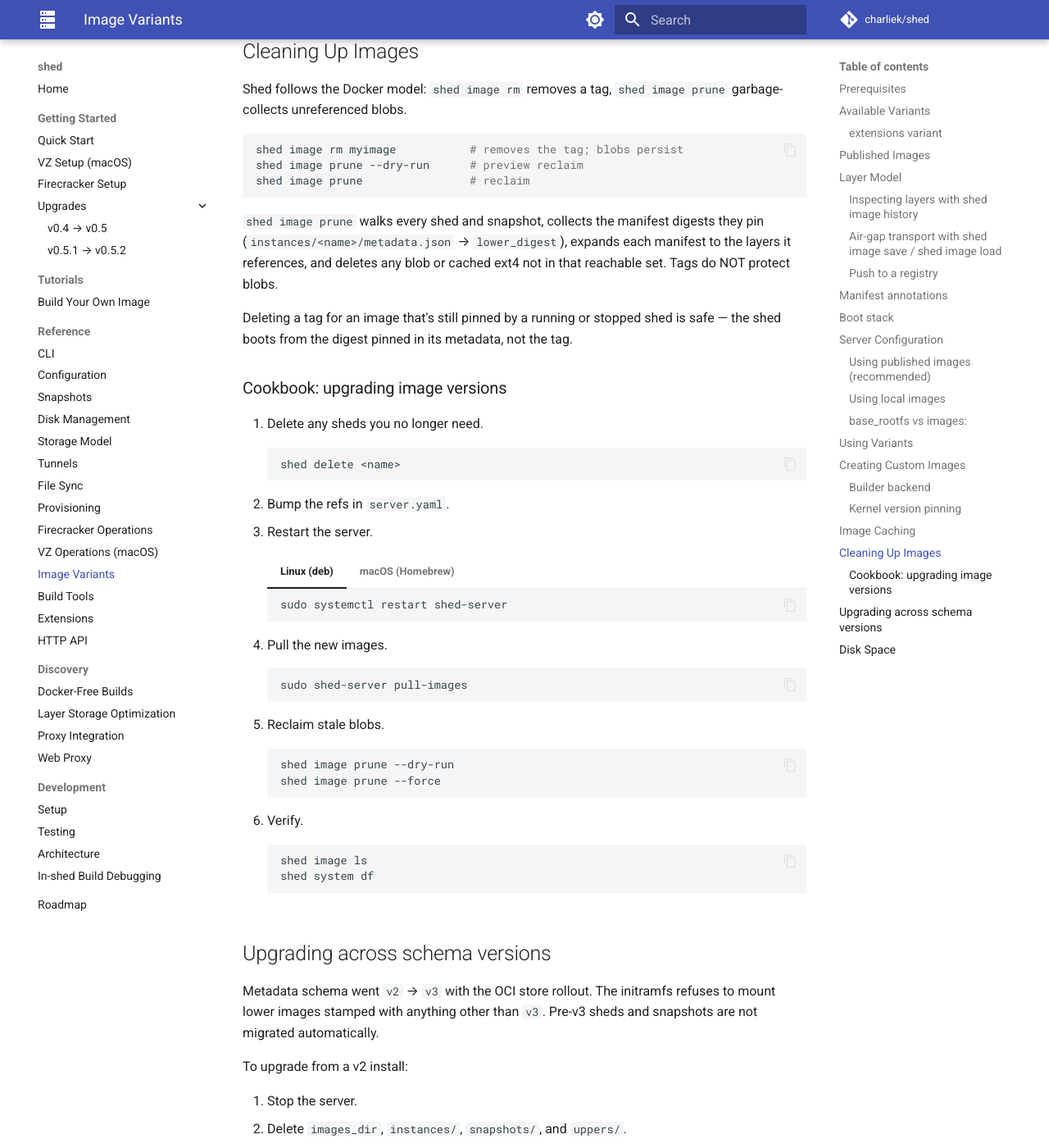
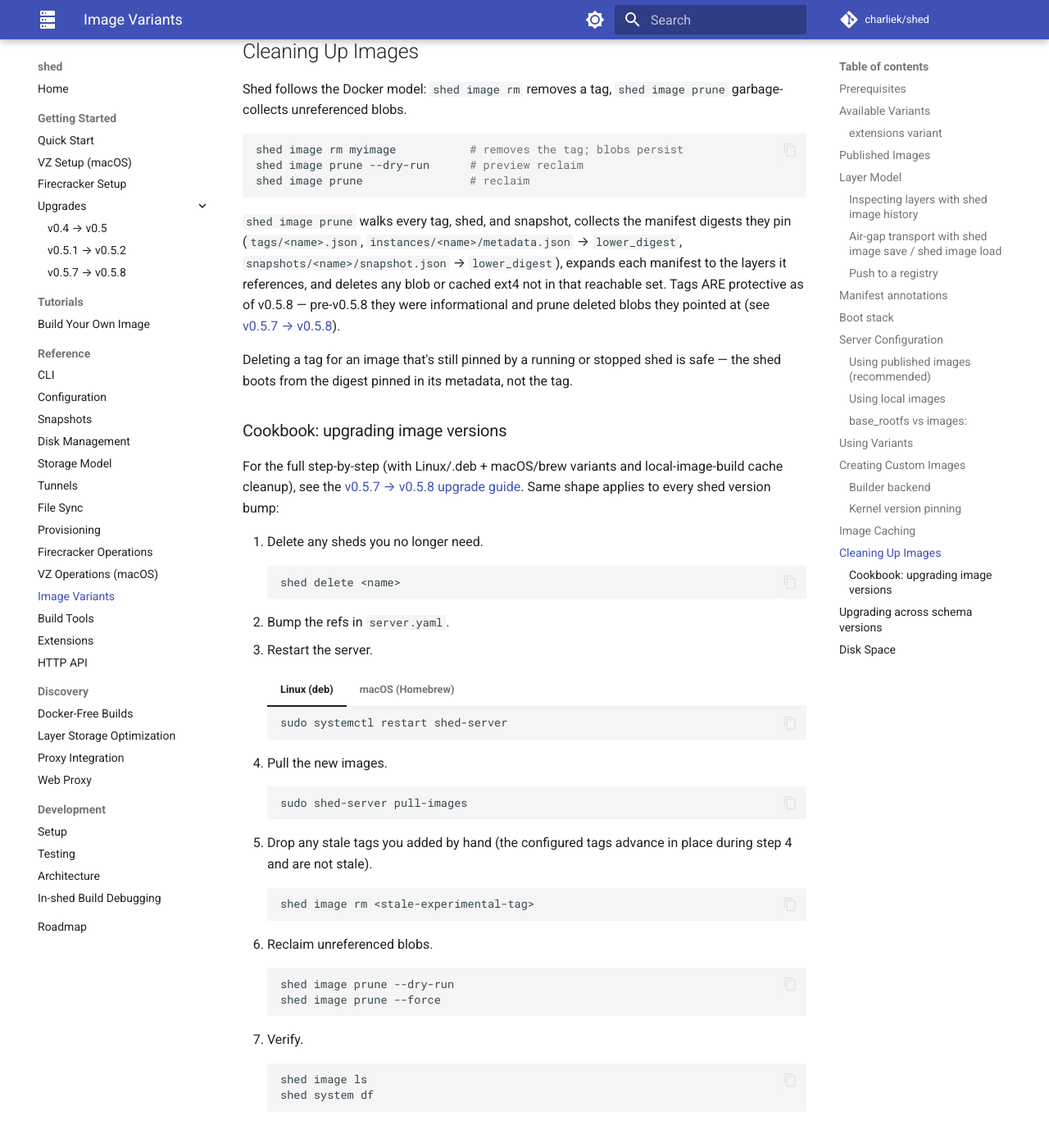
Before and after one commit to charliek/shed, an MkDocs documentation site: the page built from docs/reference/images.md, in a window 1280 px wide and 1400 px high, scrolled down 10283 px. Shown: the whole window at 82% size. Built offline with MkDocs 1.6.1 and Material for MkDocs 9.7.7, drawn with Linux system fonts in a browser that asks for light colours; comment, search, counter and statistics services are not loaded.

Commit message:
docs: v0.5.7 → v0.5.8 upgrade guide + image cache cleanup playbook
New docs/upgrades/v0.5.7-to-v0.5.8.md, modeled on
v0.5.1-to-v0.5.2.md. Covers:

- What changed (PR #147 prune fix, PR #148 kernel pin), with
  reproducers and rationale.
- Operator upgrade steps for both Linux/.deb (with explicit
  `systemctl restart shed-server` callout — the .deb postinst
  doesn't restart automatically; tracked as a follow-up) and
  macOS/brew (with the manual `server.yaml` images-map bump
  step that brew doesn't manage across upgrades).
- Image cache cleanup playbook: the routine
  "I bumped shed, clean up the old images" workflow. Four steps
  covering both the shed-server image store (`pull`, optional
  `rm` for stale tags, `prune`) and the local Docker layer cache
  (`docker buildx prune --all --force`, `docker system prune
  -af`). With the v0.5.8 prune fix this sequence is now safe to
  run any time.
- Troubleshooting: the v0.5.7-era symptoms (image ls says no
  images post-prune, SHED-INIT-03 panic, .deb restart gap) with
  pointers to the fix or escape hatch.
- Rollback notes — both fixes are independent and reversible.

mkdocs.yml gets the new page in the upgrade nav under
"Getting Started → Upgrades", matching the existing pattern.

docs/reference/images.md gets two updates:

- The Cleaning Up Images section now correctly states that tags
  are protective (pre-v0.5.8 it said "Tags do NOT protect blobs",
  contradicting PR #147). Adds a forward link to the upgrade
  guide for the rationale.
- The Cookbook: upgrading image versions section gains a step for
  `shed image rm` of stale ad-hoc tags before `shed image prune`,
  matching the playbook in the upgrade guide. The cookbook also
  cross-references the upgrade guide as the canonical
  step-by-step.

Co-Authored-By: Claude Opus 4.7 <noreply@anthropic.com>

````diff
--- a/docs/reference/images.md
+++ b/docs/reference/images.md
@@ -479,16 +479,25 @@ shed image prune --dry-run      # preview reclaim
 shed image prune                # reclaim
 ```
 
-`shed image prune` walks every shed and snapshot, collects the manifest
-digests they pin (`instances/<name>/metadata.json` → `lower_digest`),
-expands each manifest to the layers it references, and deletes any blob
-or cached ext4 not in that reachable set. Tags do NOT protect blobs.
+`shed image prune` walks every tag, shed, and snapshot, collects the
+manifest digests they pin (`tags/<name>.json`,
+`instances/<name>/metadata.json` → `lower_digest`,
+`snapshots/<name>/snapshot.json` → `lower_digest`), expands each
+manifest to the layers it references, and deletes any blob or cached
+ext4 not in that reachable set. Tags ARE protective as of v0.5.8 —
+pre-v0.5.8 they were informational and prune deleted blobs they
+pointed at (see [v0.5.7 → v0.5.8](../upgrades/v0.5.7-to-v0.5.8.md)).
 
 Deleting a tag for an image that's still pinned by a running or stopped
 shed is safe — the shed boots from the digest pinned in its metadata,
 not the tag.
 
 ### Cookbook: upgrading image versions
+
+For the full step-by-step (with Linux/.deb + macOS/brew variants and
+local-image-build cache cleanup), see the
+[v0.5.7 → v0.5.8 upgrade guide](../upgrades/v0.5.7-to-v0.5.8.md#image-cache-cleanup-playbook).
+Same shape applies to every shed version bump:
 
 1. Delete any sheds you no longer need.
    ```bash
@@ -513,12 +522,17 @@ not the tag.
    ```bash
    sudo shed-server pull-images
    ```
-5. Reclaim stale blobs.
+5. Drop any stale tags you added by hand (the configured tags
+   advance in place during step 4 and are not stale).
+   ```bash
+   shed image rm <stale-experimental-tag>
+   ```
+6. Reclaim unreferenced blobs.
    ```bash
    shed image prune --dry-run
    shed image prune --force
    ```
-6. Verify.
+7. Verify.
    ```bash
    shed image ls
    shed system df
--- a/mkdocs.yml
+++ b/mkdocs.yml
@@ -95,6 +95,7 @@ nav:
       - Upgrades:
           - v0.4 → v0.5: upgrades/v0.4-to-v0.5.md
           - v0.5.1 → v0.5.2: upgrades/v0.5.1-to-v0.5.2.md
+          - v0.5.7 → v0.5.8: upgrades/v0.5.7-to-v0.5.8.md
   - Tutorials:
       - Build Your Own Image: tutorials/build-your-own-image.md
   - Reference:
````
Also changed, not shown: docs/upgrades/v0.5.7-to-v0.5.8.md (added, +229 -0 lines).
